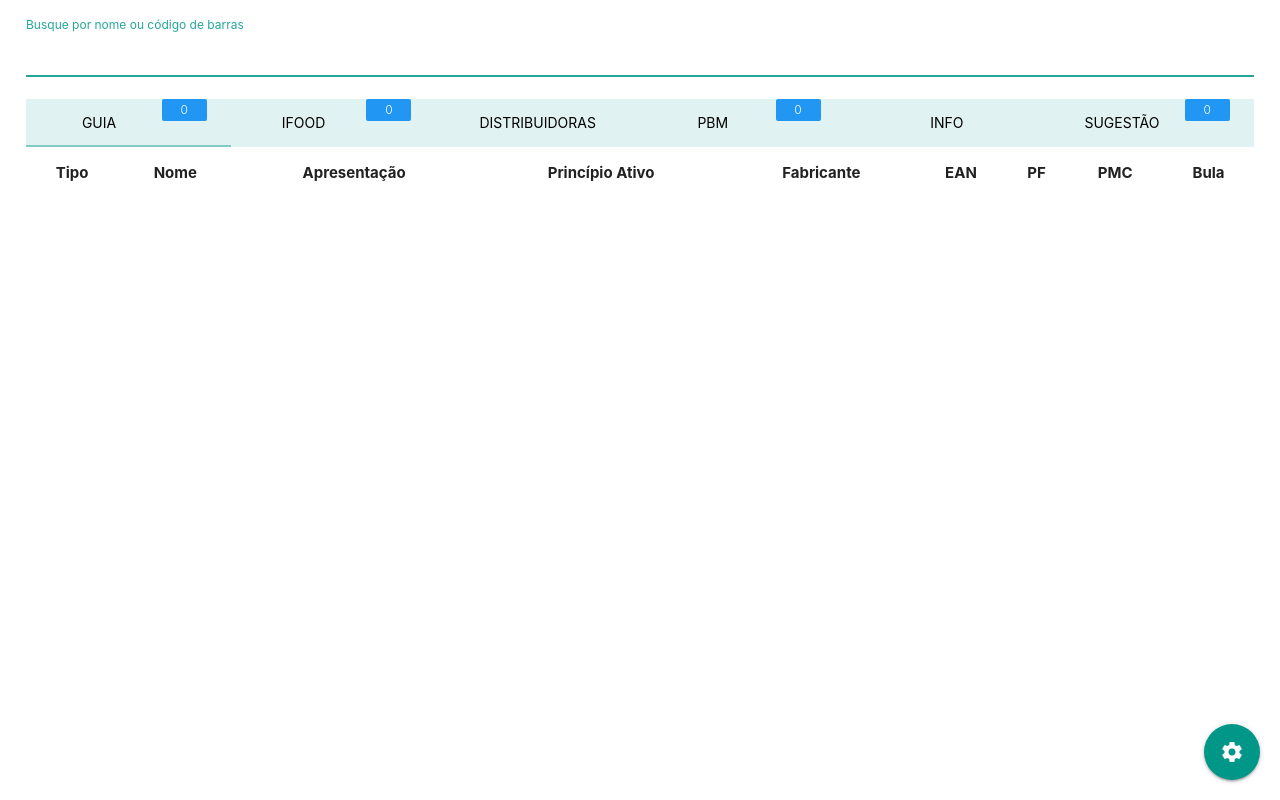
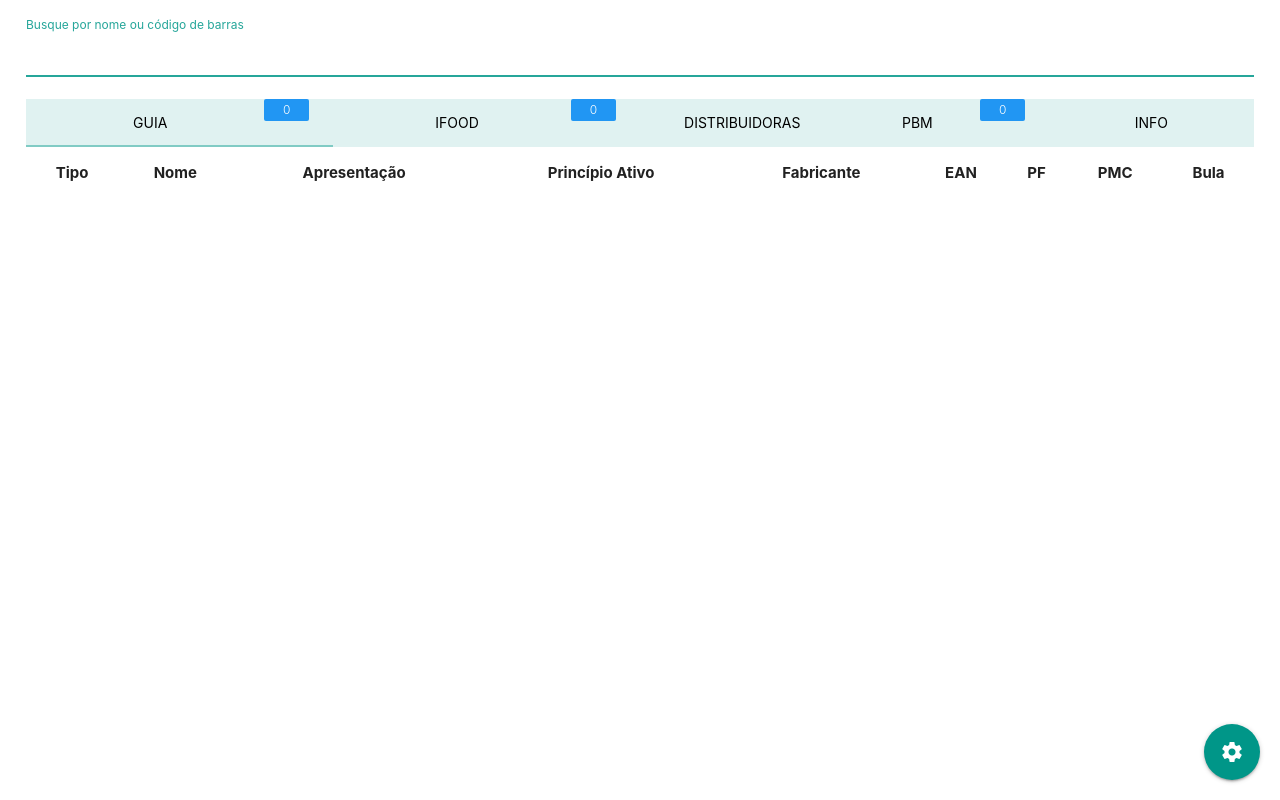
Before and after one commit to opsJson/BuscaMedicamentos, a plain HTML site: page index.html in a window 1280 px wide. Drawn offline with nearby package versions, Linux system fonts and the light colour scheme.

Commit message:
sem sugestao

```diff
--- a/index.html
+++ b/index.html
@@ -87,13 +87,13 @@
 
 		<div class="col s12">
 			<ul class="tabs teal lighten-5">
-				<li class="tab col s2">
+				<li class="tab col s3">
 					<a class="black-text" href="#guiatab">
 						Guia
 						<span class="new badge blue" data-badge-caption="">0</span>
 					</a>
 				</li>
-				<li class="tab col s2">
+				<li class="tab col s3">
 					<a class="black-text" href="#ifoodtab">
 						iFood
 						<span class="new badge blue" data-badge-caption="">0</span>
@@ -114,12 +114,6 @@
 				<li class="tab col s2">
 					<a class="black-text" href="#infotab">
 						Info
-					</a>
-				</li>
-				<li class="tab col s2">
-					<a class="black-text" href="#pbmtab">
-						Sugestão
-						<span class="new badge blue" data-badge-caption="">0</span>
 					</a>
 				</li>
 			</ul>
```
